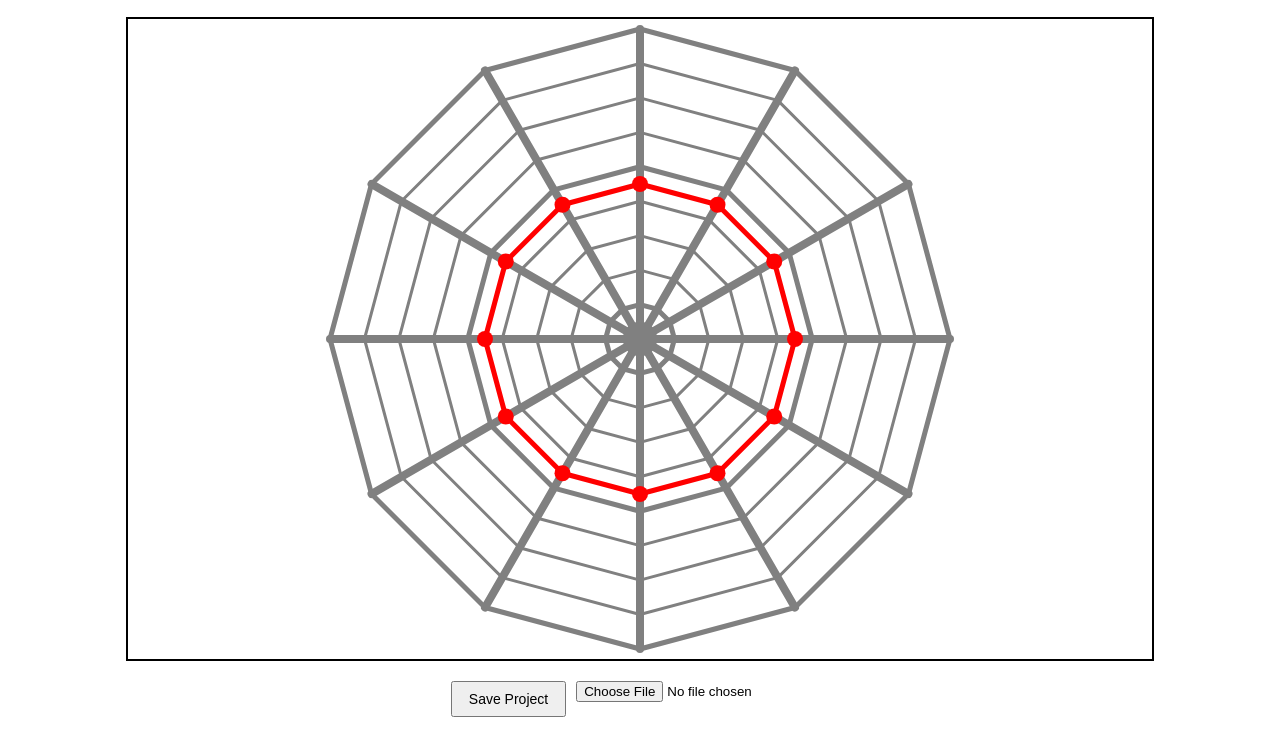
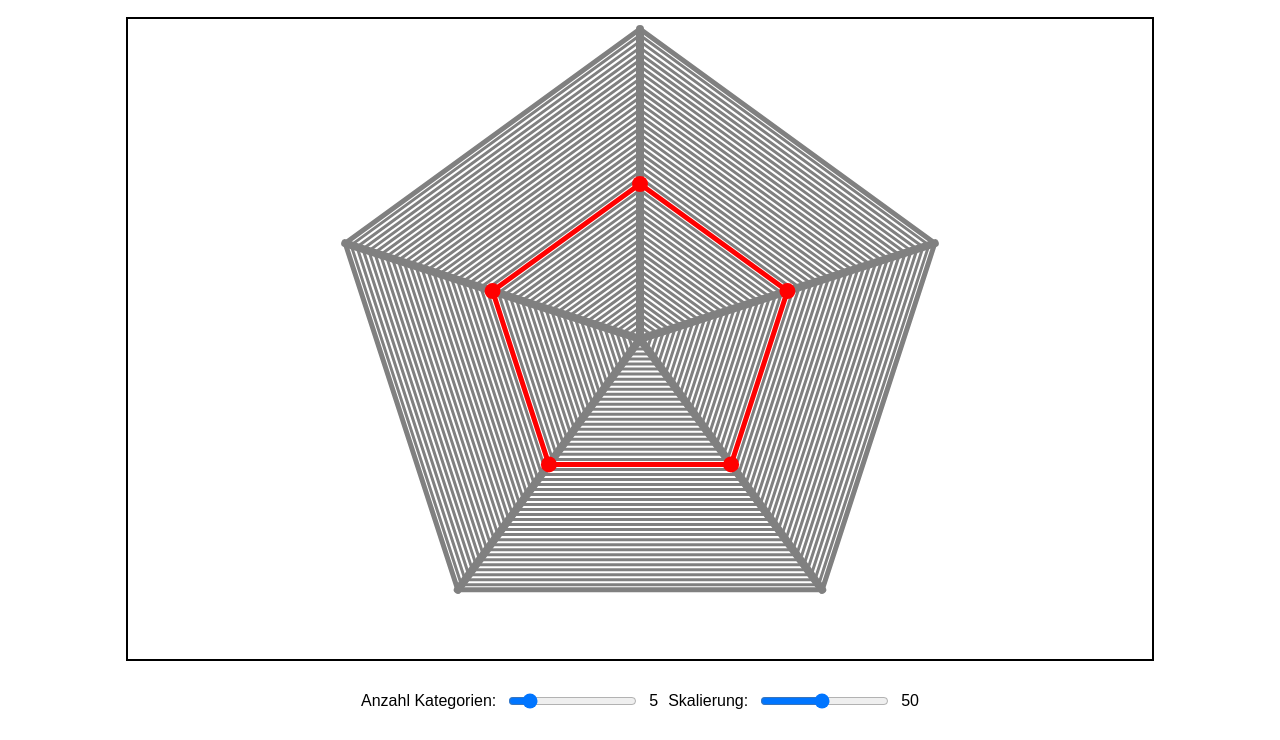
Before and after one commit to CozmicGames/MehreckTest, a plain HTML site: page index.html in a window 1280 px wide. Shown: the part 60-800 px from the top of the page. Drawn offline with Linux system fonts and the light colour scheme.

Commit message:
graph controls

```diff
--- a/draw.js
+++ b/draw.js
@@ -91,7 +91,7 @@ function drawBackground(ctx, centerX, centerY, angles, radius, useCircle, scaleC
     *   Draw center
     */
 
-    const centerRadius = radii[radii.length - 1] / 2;
+    const centerRadius = radii[radii.length - 1] * 0.2;
 
     ctx.fillStyle = "gray";
     ctx.beginPath();
--- a/index.html
+++ b/index.html
@@ -30,6 +30,13 @@
       gap: 10px;
     }
 
+    .slider-control {
+      margin: 10px 0;
+      display: flex;
+      align-items: center;
+      gap: 10px;
+    }
+
     button {
       padding: 8px 16px;
       font-size: 14px;
@@ -40,18 +47,26 @@
   <h1>Mehreck</h1>
 
   <canvas id="myCanvas" width="80%" height="80%"></canvas>
+
+  <div class="controls">
+    <!--
+    <button onclick="saveProject()">Save Project</button>
+    <input type="file" id="fileInput" />
+    -->
+
+    <div class="slider-control">
+        <label for="categoryCountSlider">Anzahl Kategorien:</label>
+        <input type="range" id="categoryCountSlider" min="3" max="20" value="5">
+        <span id="categoryCountValue">5</span>
+
+        <label for="scaleSlider">Skalierung:</label>
+        <input type="range" id="scaleSlider" min="5" max="100" value="50">
+        <span id="scaleValue">50</span>
+    </div>
+  </div>
+
   <script src="util.js"></script>
   <script src="draw.js"></script>
   <script src="script.js"></script>
-
-  <div class="controls">
-    <button onclick="saveProject()">Save Project</button>
-    <input type="file" id="fileInput" />
-  </div>
-
-  <script>
-    setup(12);
-  </script>
-
 </body>
 </html>
--- a/script.js
+++ b/script.js
@@ -1,16 +1,41 @@
 
 const canvas = document.getElementById("myCanvas");
 let offsetX, offsetY;
-const dataPoints = [];
-const dataHandles = [];
+let dataPoints = [];
+let dataHandles = [];
 let draggedHandle = null;
+
+const categoryCountSlider = document.getElementById("categoryCountSlider");
+const categoryCountValue = document.getElementById("categoryCountValue");
+let currentCategoryCount = parseInt(categoryCountSlider.value, 10);
+
+const scaleSlider = document.getElementById("scaleSlider");
+const scaleValue = document.getElementById("scaleValue");
+let currentScaleValue = parseInt(scaleSlider.value, 10);
+
+categoryCountSlider.addEventListener("input", e => {
+    currentCategoryCount = parseInt(e.target.value, 10);
+    categoryCountValue.textContent = currentCategoryCount;
+    setup(currentCategoryCount);
+});
+
+scaleSlider.addEventListener("input", e => {
+    currentScaleValue = parseInt(e.target.value, 10);
+    scaleValue.textContent = currentScaleValue;
+    draw();
+});
+
+setup(currentCategoryCount);
+
 
 /*
 *   Setup graph
-*   Needs to be called at the beginning
 */
 function setup(categoryCount) {
-    for(let i = 0; i < categoryCount; i++) {
+    dataPoints = [];
+    dataHandles = [];
+
+    for (let i = 0; i < categoryCount; i++) {
         dataPoints.push(0.5);
         dataHandles.push({
             index: i,
@@ -104,7 +129,7 @@ function draw() {
     drawGraph(canvas, dataHandles.map(handle => ({
         dataValue: dataPoints[handle.index],
         isValid: handle.isValid
-    })), "red", getGraphRadius(canvas), false, 9, 4);
+    })), "red", getGraphRadius(canvas), false, currentScaleValue, 1000);
 }
 
 
```
